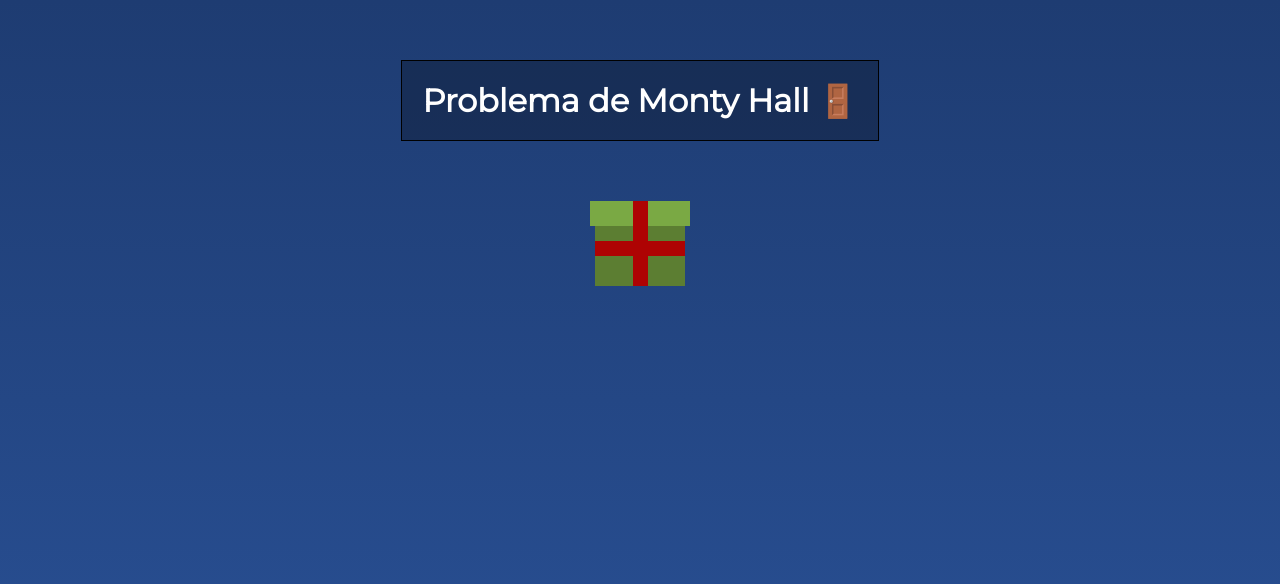
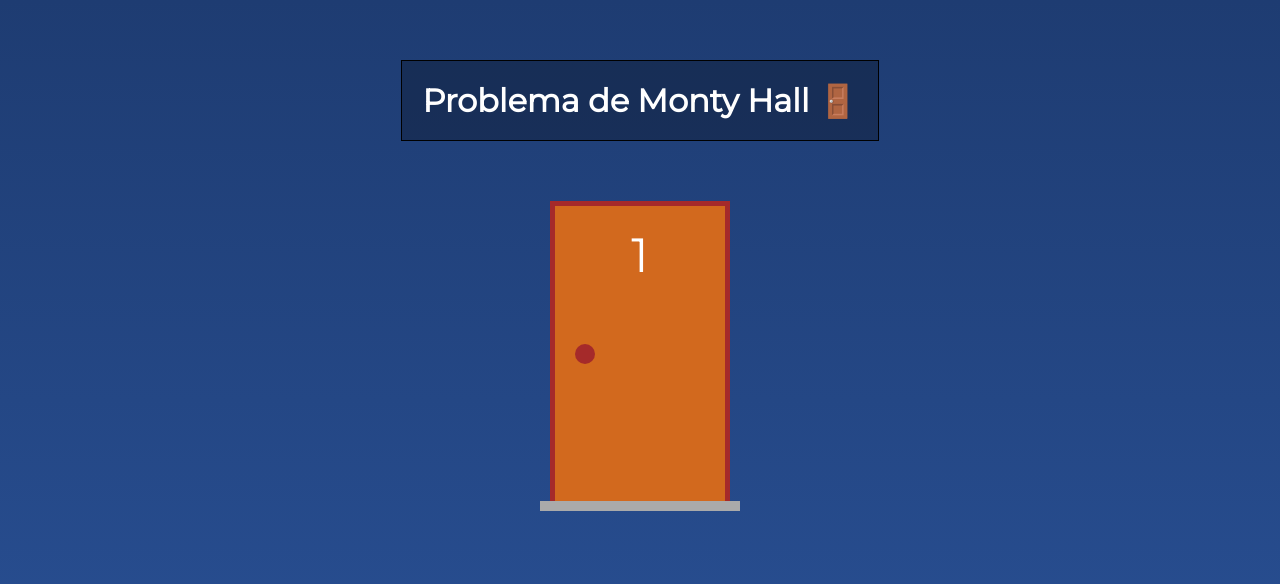
Before and after one commit to LuciLua/montyhall-vuejs, a Vue app: page / in a window 1280 px wide. Shown: the top 584 px of the page. Built offline with nearby package versions, Linux system fonts and the light colour scheme.

Commit message:
🚪 Problema de Monty Hall #03 (Door Component 🚪)

```diff
--- a/src/App.vue
+++ b/src/App.vue
@@ -1,16 +1,17 @@
 <template>
   <div id="app">
     <h1>Problema de Monty Hall 🚪</h1>
-    <GiftHere/>
+    <!-- hasGift consigo passar como boolean por causa dos dois pontos, sem eles, seria string -->
+    <DoorHere number="1" :hasGift="false"/>
   </div>
 </template>
 
 <script>
-import GiftHere from "./components/GiftHere.vue";
+import DoorHere from "./components/DoorHere.vue";
 export default {
   name: "App",
   components: {
-    GiftHere,
+    DoorHere
   },
 };
 </script>
--- /dev/null
+++ b/src/components/DoorHere.vue
@@ -0,0 +1,118 @@
+<template>
+  <div class="door-area">
+    <!-- classe: valor -->
+    <!-- so aplica a classe css se a porta nao estiver aberta -->
+    <div class="door-frame" :class="{ selected: selected && !open }">
+      <GiftHere v-if="open && hasGift" />
+    </div>
+    <div class="door" @click="selected = !selected" :class="{ open }">
+      <div class="number" :class="{ selected }">
+        {{ number }}
+      </div>
+      <div class="knob" :class="{ selected }" @click.stop="open=true"></div>
+    </div>
+  </div>
+</template>
+
+<script>
+import GiftHere from "./GiftHere.vue";
+export default {
+  name: "DoorHere",
+  components: { GiftHere },
+  props: {
+    number: {},
+    hasGift: { type: Boolean },
+  },
+  data: function () {
+    return {
+      open: false,
+      selected: false,
+    };
+  },
+};
+</script>
+
+<style>
+:root {
+  --door-border: 5px brown solid;
+  --selected-border: 5px yellow solid;
+}
+
+.door-area {
+  position: relative;
+  width: 200px;
+  height: 310px;
+  border-bottom: 10px solid #aaa;
+  margin-bottom: 20px;
+
+  font-size: 3rem;
+
+  display: flex;
+  justify-content: center;
+
+  /* background: rgba(0, 255, 42, 0.094); */
+}
+
+.door-frame {
+  position: absolute;
+  height: 300px;
+  width: 180px;
+
+  border-left: var(--door-border);
+  border-top: var(--door-border);
+  border-right: var(--door-border);
+
+  display: flex;
+  justify-content: center;
+  align-items: flex-end;
+}
+
+.door {
+  position: absolute;
+  top: 5px;
+  height: 295px;
+  width: 170px;
+
+  background: chocolate;
+  display: flex;
+  flex-direction: column;
+  align-items: center;
+  padding: 20px;
+}
+
+/* maçaneta */
+.door .knob {
+  height: 20px;
+  width: 20px;
+  border-radius: 10px;
+  background: brown;
+
+  align-self: flex-start;
+  margin-top: 60px;
+}
+
+.door-frame.selected {
+  border-left: var(--selected-border);
+  border-right: var(--selected-border);
+  border-top: var(--selected-border);
+}
+
+.door .number.selected {
+  color: yellow;
+}
+.door > .knob.selected {
+  background-color: yellow;
+}
+
+.door.open{
+    background: #0002;
+}
+
+.door.open .knob{
+    display: none;
+}
+
+.door.open .number{
+    display: none;
+}
+</style>
```
